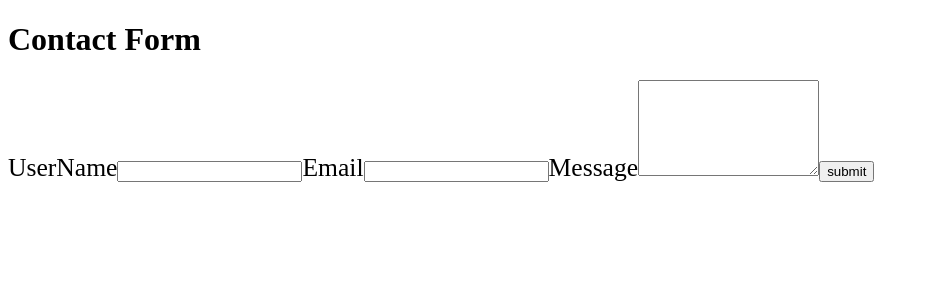
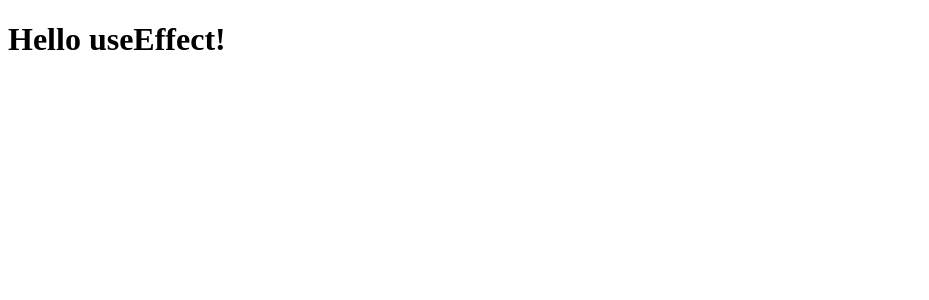
Before and after one commit to akshaythappar/React, a React (Vite) app in the folder react-thapa/: page / in a window 1280 px wide. Shown: the top 300 px of the page, without its empty margins (0-929 px from the left). Built offline with nearby package versions, Linux system fonts and the light colour scheme.

Commit message:
useEffect example 1

```diff
--- a/react-thapa/src/App.jsx
+++ b/react-thapa/src/App.jsx
@@ -6,6 +6,7 @@ import CounterChallenge from "./components/hooks/useState/ChallengeByThapa";
 import { RegistrationFrom } from "./components/hooks/useState/Registration";
 import { LoginForm } from "./components/hooks/useState/LoginForm";
 import { ContactForm } from "./components/hooks/useState/ContactForm";
+import { ReactuseEffect } from "./components/hooks/useEffect";
 
 
 
@@ -15,7 +16,7 @@ export const App = () => {
      <>
 
 
-    <ContactForm/>
+    <ReactuseEffect/>
 
     </>
   );
--- /dev/null
+++ b/react-thapa/src/components/hooks/useEffect/index.jsx
@@ -0,0 +1,13 @@
+import { useEffect } from "react";
+import "./index.css";
+
+export const ReactuseEffect = () =>{
+    useEffect(()=>{
+        console.log("hello useEffect");
+    },[]);
+    return (
+        <div>
+            <h1>Hello useEffect!</h1>
+        </div>
+    )
+}
```
Also changed, not shown: react-thapa/src/components/hooks/useEffect/index.css (added).
